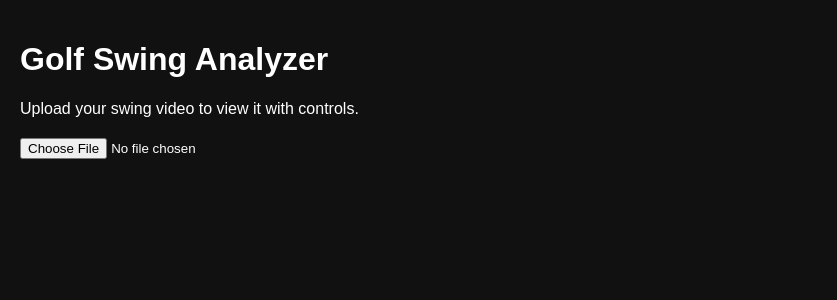
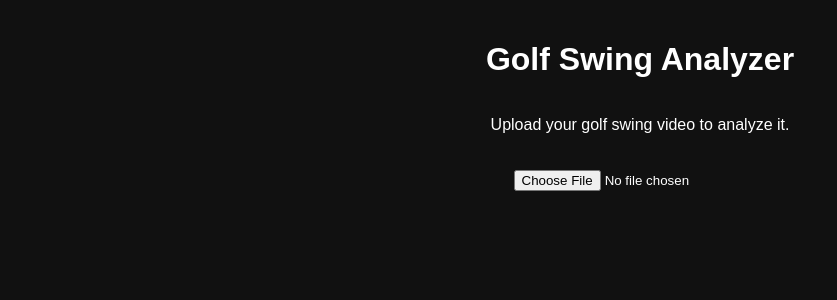
Before and after one commit to jpradcliffe-dot/golf-swing-app, a Next.js app: page / in a window 1280 px wide. Shown: the top 300 px of the page, without its empty margins (0-837 px from the left). Built offline with nearby package versions, Linux system fonts and the light colour scheme.

Commit message:
Update page.tsx

```diff
--- a/app/page.tsx
+++ b/app/page.tsx
@@ -1,12 +1,20 @@
-"use client";
-
-import VideoAnalyzer from "@/components/VideoAnalyzer";
+import VideoAnalyzer from "../components/VideoAnalyzer";
 
 export default function Home() {
   return (
-    <main style={{ padding: 20 }}>
+    <main
+      style={{
+        display: "flex",
+        flexDirection: "column",
+        alignItems: "center",
+        padding: 20,
+        fontFamily: "sans-serif",
+      }}
+    >
       <h1>Golf Swing Analyzer</h1>
-      <p>Upload your swing video to view it with controls.</p>
+
+      <p>Upload your golf swing video to analyze it.</p>
+
       <VideoAnalyzer />
     </main>
   );
```
